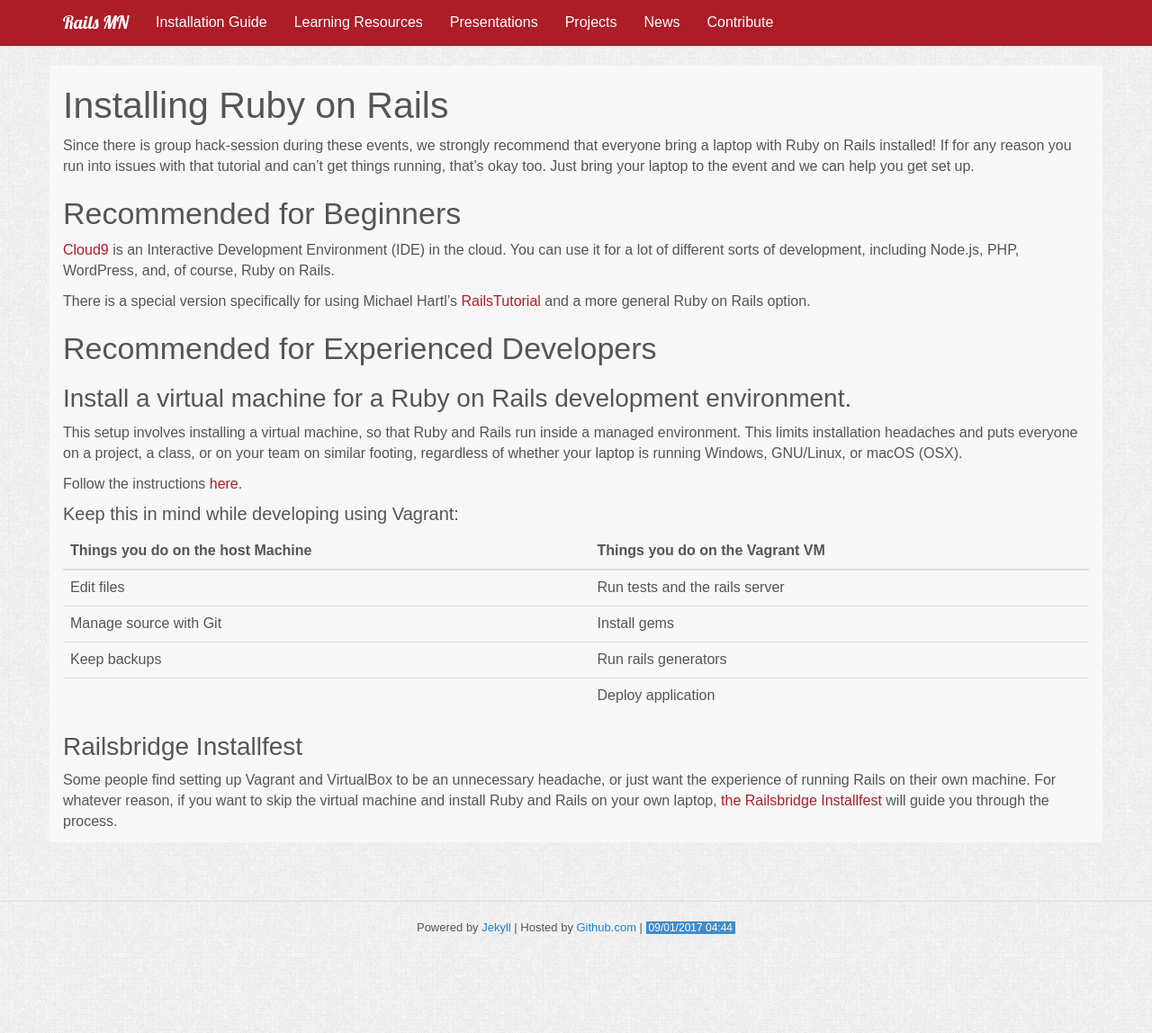
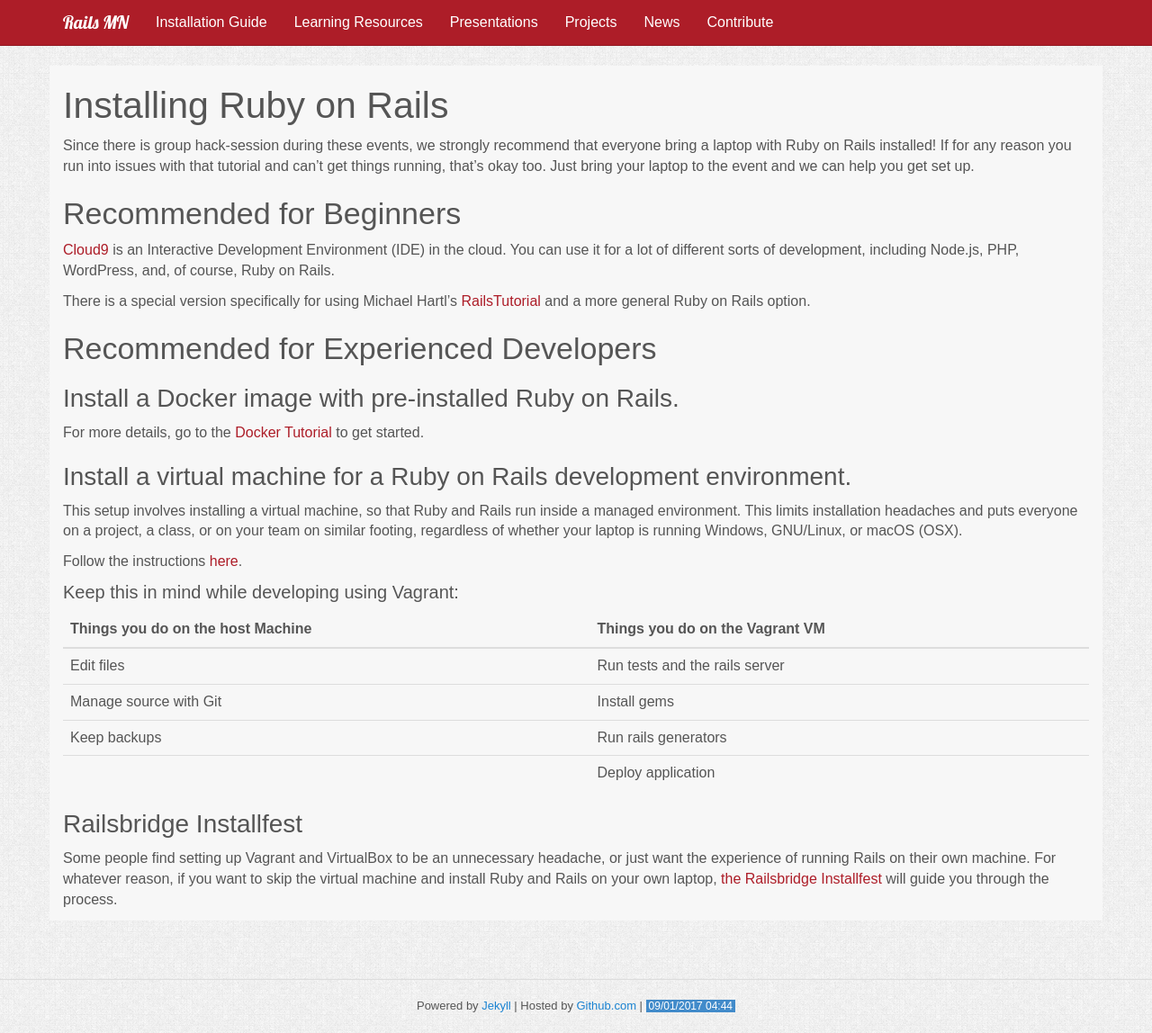
Before and after one commit to railsmn/railsmn.github.io, a Jekyll site: the page built from installation/index.md, in a window 1280 px wide. Shown: the whole page at 90% size. Built offline with Jekyll 4.4.1, drawn with Linux system fonts in a browser that asks for light colours.

Commit message:
Added link to the Docker Tutorial in the Rails installation page

```diff
--- a/installation/index.md
+++ b/installation/index.md
@@ -23,6 +23,9 @@
 Ruby on Rails option.
 
 ## Recommended for Experienced Developers
+
+### Install a Docker image with pre-installed Ruby on Rails.
+For more details, go to the [Docker Tutorial](https://github.com/jhsu802701/tutorial-docker-stretch) to get started.
 
 ### Install a virtual machine for a Ruby on Rails development environment.
 
```
